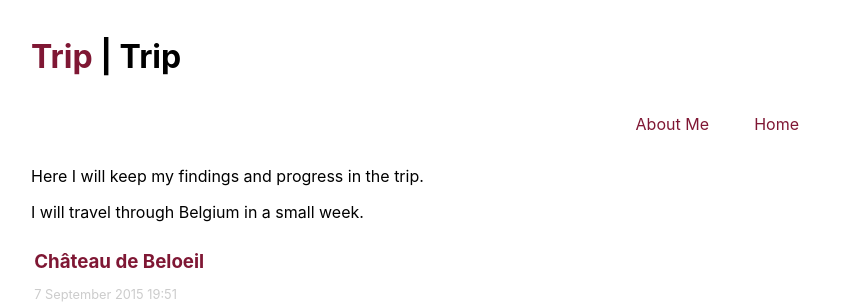
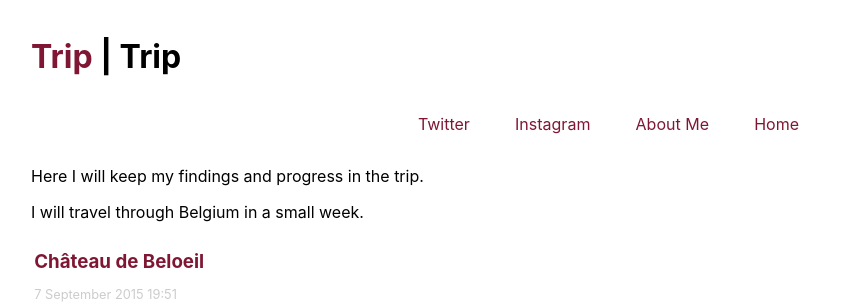
Before and after one commit to Haroenv/trip, a Jekyll site: the page built from index.md, in a window 1280 px wide. Shown: the top 307 px of the page, without its empty margins (217-1059 px from the left). Built offline with Jekyll 4.4.1, drawn with Linux system fonts in a browser that asks for light colours.

Commit message:
try links in header

```diff
--- a/_includes/header.html
+++ b/_includes/header.html
@@ -31,6 +31,7 @@
 		<ul>
 			<li><a href="{{site.baseurl}}/">Home</a></li>
 			<li><a href="/" class="ext">About Me</a></li>
-		</ul>
+    <li><a href="//instagram.com/haroenv" class="ext">Instagram</a></li>
+		</ul><li><a href="//twitter.com/haroenv" class="ext">Twitter</a></li>
 	</nav>
 </header>
```
